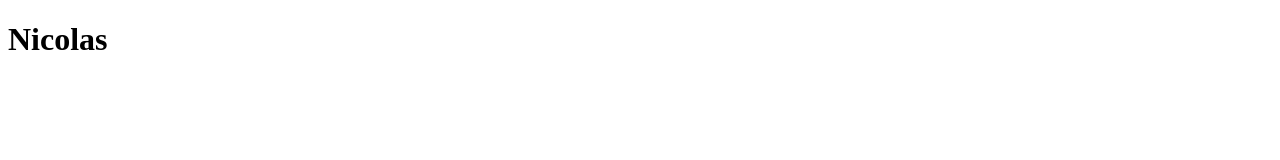
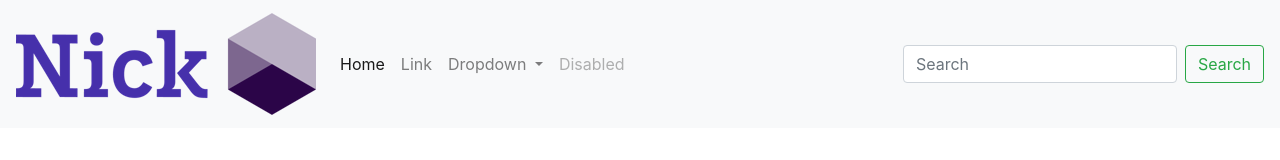
Before and after one commit to spyrado/meu-site-v2, a website: page index.html in a window 1280 px wide. Drawn offline with nearby package versions, Linux system fonts and the light colour scheme.

Commit message:
Incluindo menu responsivo / modulos do node adicionando gerenciador package.json

```diff
--- a/index.html
+++ b/index.html
@@ -1,12 +1,58 @@
 <!DOCTYPE html>
 <html lang="en">
+
 <head>
   <meta charset="UTF-8">
   <meta name="viewport" content="width=device-width, initial-scale=1.0">
   <meta http-equiv="X-UA-Compatible" content="ie=edge">
   <title>Document</title>
+
+  <!-- Bootstrap 4.3.1 -->
+  <link rel="stylesheet" href="./node_modules/bootstrap/dist/css/bootstrap.min.css">
 </head>
+
 <body>
-  <h1>Nicolas</h1>
+  <header class="cabecalho">
+    <nav class="navbar navbar-expand-lg navbar-light bg-light menu-nav">
+      <a class="navbar-brand nav-logo" href="#">
+        <img class="logo-img" src="./src/img/logo-nicolas-desenvolvedor-front-end.png" alt="">
+      </a>
+      <button class="navbar-toggler" type="button" data-toggle="collapse" data-target="#navbarSupportedContent"
+        aria-controls="navbarSupportedContent" aria-expanded="false" aria-label="Toggle navigation">
+        <span class="navbar-toggler-icon"></span>
+      </button>
+
+      <div class="collapse navbar-collapse" id="navbarSupportedContent">
+        <ul class="navbar-nav mr-auto">
+          <li class="nav-item active">
+            <a class="nav-link" href="#">Home <span class="sr-only">(current)</span></a>
+          </li>
+          <li class="nav-item">
+            <a class="nav-link" href="#">Link</a>
+          </li>
+          <li class="nav-item dropdown">
+            <a class="nav-link dropdown-toggle" href="#" id="navbarDropdown" role="button" data-toggle="dropdown"
+              aria-haspopup="true" aria-expanded="false">
+              Dropdown
+            </a>
+            <div class="dropdown-menu" aria-labelledby="navbarDropdown">
+              <a class="dropdown-item" href="#">Action</a>
+              <a class="dropdown-item" href="#">Another action</a>
+              <div class="dropdown-divider"></div>
+              <a class="dropdown-item" href="#">Something else here</a>
+            </div>
+          </li>
+          <li class="nav-item">
+            <a class="nav-link disabled" href="#" tabindex="-1" aria-disabled="true">Disabled</a>
+          </li>
+        </ul>
+        <form class="form-inline my-2 my-lg-0">
+          <input class="form-control mr-sm-2" type="search" placeholder="Search" aria-label="Search">
+          <button class="btn btn-outline-success my-2 my-sm-0" type="submit">Search</button>
+        </form>
+      </div>
+    </nav>
+  </header>
 </body>
+
 </html>
--- /dev/null
+++ b/src/scss/estilos.scss
@@ -0,0 +1 @@
+@import '../../node_modules/bootstrap/scss/bootstrap.scss';
```
Also changed, not shown: package.json (added, +27 -0 lines), src/img/logo-nicolas-desenvolvedor-front-end.png (renamed from img/logo-nicolas-desenvolvedor-front-end.png), 1 other file.
